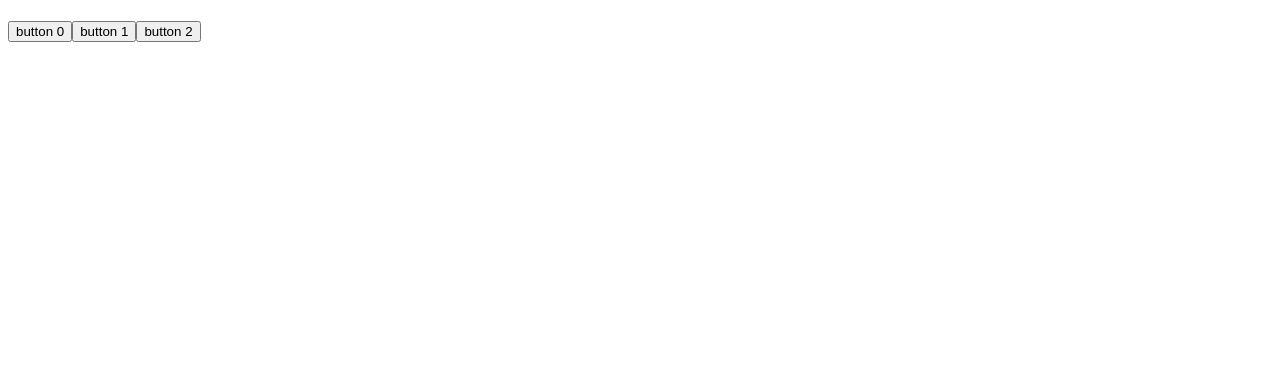
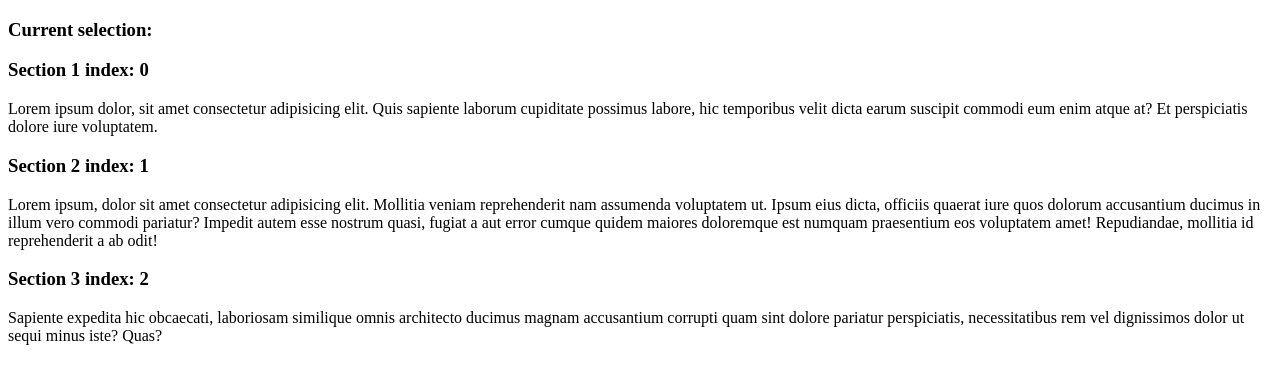
Before and after one commit to piotrszczesniak/react-accordion, a React (Create React App) app: page / in a window 1280 px wide. Shown: the top 384 px of the page. Built offline with nearby package versions, Linux system fonts and the light colour scheme.

Commit message:
another refactor on the way to make it work

```diff
--- a/src/App.js
+++ b/src/App.js
@@ -1,9 +1,7 @@
-// import { Accordion } from './components/Accordion';
+import { React } from 'react';
 import { useState } from 'react';
 
 function App() {
-  const [selected, setSelected] = useState();
-
   const accordionData = [
     {
       title: 'Section 1',
@@ -29,18 +27,24 @@ function App() {
     },
   ];
 
-  const toggleSelectedItem = (i) => {
-    setSelected(i);
-  };
+  const [selected, setSelected] = useState(null);
+
+  function setActive(index) {
+    if (selected === index) {
+      console.log('equal');
+    }
+  }
 
   return (
-    <div className="App">
-      <h1>{selected}</h1>
+    <div className='App'>
+      <h3>Current selection: {selected}</h3>
       {accordionData.map((item, index) => (
-        <button key={index} onClick={() => toggleSelectedItem(index)}>
-          {' '}
-          button {index}
-        </button>
+        <div onClick={() => setActive(index)} key={index}>
+          <h3>
+            {item.title} index: {index}
+          </h3>
+          <p>{item.content}</p>
+        </div>
       ))}
     </div>
   );
```
Also changed, not shown: src/components/Accordion.js (deleted, +0 -34 lines), 1 other file (tests, documents, lock files or other folders).
